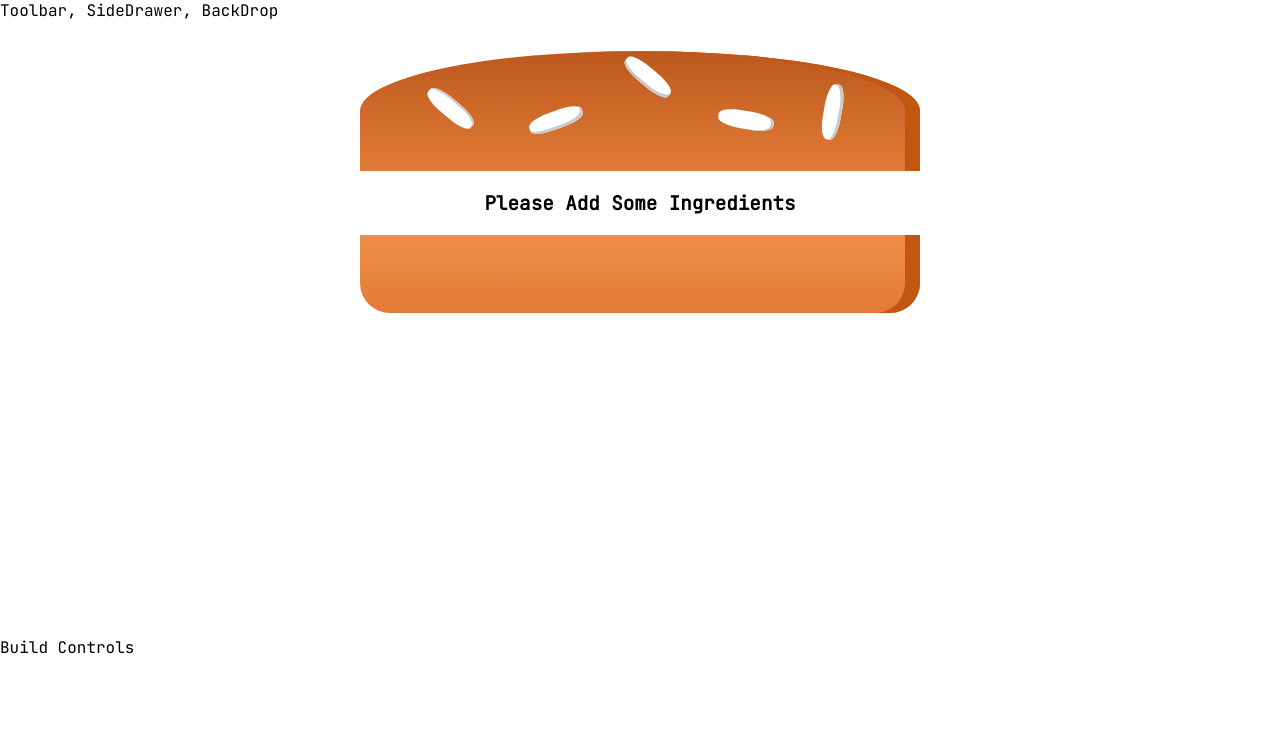
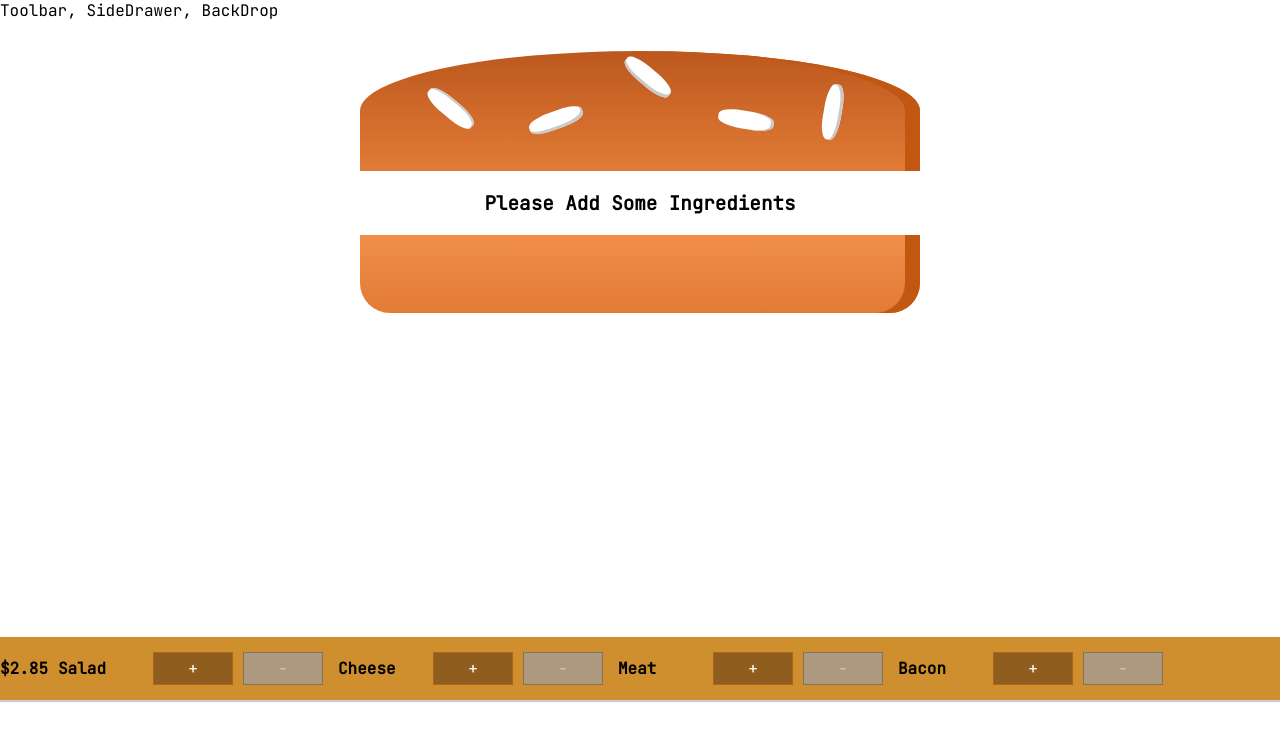
Before and after one commit to premdevapp/react-example-burgerBuilder, a React (Create React App) app: page / in a window 1280 px wide. Shown: the top 740 px of the page. Built offline with nearby package versions, Linux system fonts and the light colour scheme.

Commit message:
price added

```diff
--- /dev/null
+++ b/src/components/Burger/BuildControls/BuildControl/BuildControl.js
@@ -0,0 +1,20 @@
+import React from "react";
+import classes from "./BuildControl.module.scss";
+
+const buildControl = (props) => (
+  <div className={classes.BuildControl}>
+    <div className={classes.Label}>{props.label}</div>
+    <button onClick={props.added} className={classes.More}>
+      +
+    </button>
+    <button
+      disabled={props.disabled}
+      onClick={props.deducted}
+      className={classes.Less}
+    >
+      -
+    </button>
+  </div>
+);
+
+export default buildControl;
--- /dev/null
+++ b/src/components/Burger/BuildControls/BuildControl/BuildControl.module.scss
@@ -0,0 +1,62 @@
+.BuildControl {
+  display: flex;
+  justify-content: space-between;
+  align-items: center;
+  margin: 5px 0;
+}
+
+.BuildControl button {
+  display: block;
+  font: inherit;
+  padding: 5px;
+  margin: 0 5px;
+  width: 80px;
+  border: 1px solid #aa6817;
+  cursor: pointer;
+  outline: none;
+}
+
+.BuildControl button:disabled {
+  background-color: #ac9980;
+  border: 1px solid #7e7365;
+  color: #ccc;
+  cursor: default;
+}
+
+.BuildControl button:hover:disabled {
+  background-color: #ac9980;
+  color: #ccc;
+  cursor: not-allowed;
+}
+
+.Label {
+  padding: 10px;
+  font-weight: bold;
+  width: 80px;
+}
+
+.BuildControl .Less {
+  background-color: #d39952;
+  color: white;
+}
+
+.BuildControl .Less .Disabled {
+  cursor: not-allowed;
+}
+
+.BuildControl .More {
+  background-color: #8f5e1e;
+  color: white;
+}
+
+.BuildControl .Less:hover,
+.BuildControl .Less:active {
+  background-color: #daa972;
+  color: white;
+}
+
+.BuildControl .More:hover,
+.BuildControl .More:active {
+  background-color: #99703f;
+  color: white;
+}
--- /dev/null
+++ b/src/components/Burger/BuildControls/BuildControls.js
@@ -0,0 +1,39 @@
+import React from "react";
+
+import BuildControl from "./BuildControl/BuildControl";
+
+import classes from "./BuildControls.module.scss";
+
+//an array of build key value pairs for controls
+const controls = [
+  { label: "Salad", type: "salad" },
+  { label: "Cheese", type: "cheese" },
+  { label: "Meat", type: "meat" },
+  { label: "Bacon", type: "bacon" },
+];
+
+const buildControls = (props) => (
+  <div className={classes.BuildControls}>
+    <p style={{ textAlign: "center" }}>
+      <strong>${props.price.toFixed(2)}</strong>
+    </p>
+    {controls.map((item) => (
+      <BuildControl
+        key={item.label}
+        label={item.label}
+        added={() => props.ingredientAdded(item.type)}
+        deducted={() => props.ingredientDeducted(item.type)}
+        disabled={props.disabled[item.type]}
+      />
+    ))}
+    {/* <button
+      className={classes.OrderButton}
+      disabled={!props.purchasable}
+      onClick={props.ordering}
+    >
+      Checkout
+    </button> */}
+  </div>
+);
+
+export default buildControls;
--- /dev/null
+++ b/src/components/Burger/BuildControls/BuildControls.module.scss
@@ -0,0 +1,52 @@
+.BuildControls {
+  width: 100%;
+  background-color: #cf8f2e;
+  display: flex;
+  align-items: center;
+  box-shadow: 0 2px 1px #ccc;
+  margin: 0 auto;
+  padding: 5px 0;
+}
+
+.OrderButton {
+  background-color: #dad735;
+  outline: none;
+  cursor: pointer;
+  border: 1px solid #966909;
+  color: #966909;
+  font-family: inherit;
+  font-size: 1.2em;
+  padding: 15px 30px;
+  box-shadow: 2px 2px 2px #966909;
+}
+
+.OrderButton:hover,
+.OrderButton:active {
+  background-color: #a0db41;
+  border: 1px solid #966909;
+  color: #966909;
+}
+
+.OrderButton:disabled {
+  background-color: #c7c6c6;
+  cursor: not-allowed;
+  border: 1px solid #ccc;
+  color: #888888;
+}
+
+@keyframes enable {
+  0% {
+    transform: scale(1);
+  }
+  60% {
+    transform: scale(1.1);
+  }
+  100% {
+    transform: scale(1);
+  }
+}
+@media (max-width: 810px) {
+  .BuildControls {
+    display: block;
+  }
+}
--- a/src/containers/BurgerBuilder/BurgerBuilder.js
+++ b/src/containers/BurgerBuilder/BurgerBuilder.js
@@ -1,6 +1,16 @@
 import React, { Component } from "react";
+
 import Burger from "../../components/Burger/Burger";
+import BuildControls from "../../components/Burger/BuildControls/BuildControls";
+
 import Aux from "../../hoc/Auxilary";
+
+const INGREDIENT_PRICES = {
+  salad: 0.5,
+  bacon: 0.7,
+  cheese: 0.3,
+  meat: 1.3,
+};
 
 class BurgerBuilder extends Component {
   constructor(props) {
@@ -12,15 +22,57 @@
         cheese: 0,
         meat: 0,
       },
+      totalPrice: 2.85,
     };
   }
 
+  addIngredientHandler = (type) => {
+    const updatedCount = this.state.ingredients[type] + 1;
+    const updatedIngredients = { ...this.state.ingredients };
+    updatedIngredients[type] = updatedCount;
+    const priceAddition = INGREDIENT_PRICES[type];
+    const newPrice = this.state.totalPrice + priceAddition;
+
+    this.setState({
+      ingredients: updatedIngredients,
+      totalPrice: newPrice,
+    });
+  };
+
+  removeIngredientHandler = (type) => {
+    if (this.state.ingredients[type] <= 0) return;
+
+    const updatedCount = this.state.ingredients[type] - 1;
+    const updatedIngredients = { ...this.state.ingredients };
+    updatedIngredients[type] = updatedCount;
+    const priceDeduction = INGREDIENT_PRICES[type];
+    const newPrice = this.state.totalPrice - priceDeduction;
+
+    this.setState({
+      ingredients: updatedIngredients,
+      totalPrice: newPrice,
+    });
+  };
+
   //render lifecycle
   render() {
+    const disabledInfo = {
+      ...this.state.ingredients,
+    };
+
+    for (let key in disabledInfo) {
+      disabledInfo[key] = disabledInfo[key] <= 0;
+    }
+
     return (
       <Aux>
         <Burger ingredients={this.state.ingredients} />
-        <div>Build Controls</div>
+        <BuildControls
+          ingredientAdded={this.addIngredientHandler}
+          ingredientDeducted={this.removeIngredientHandler}
+          disabled={disabledInfo}
+          price={this.state.totalPrice}
+        />
       </Aux>
     );
   }
```
Also changed, not shown: 1 other file (tests, documents, lock files or other folders).
